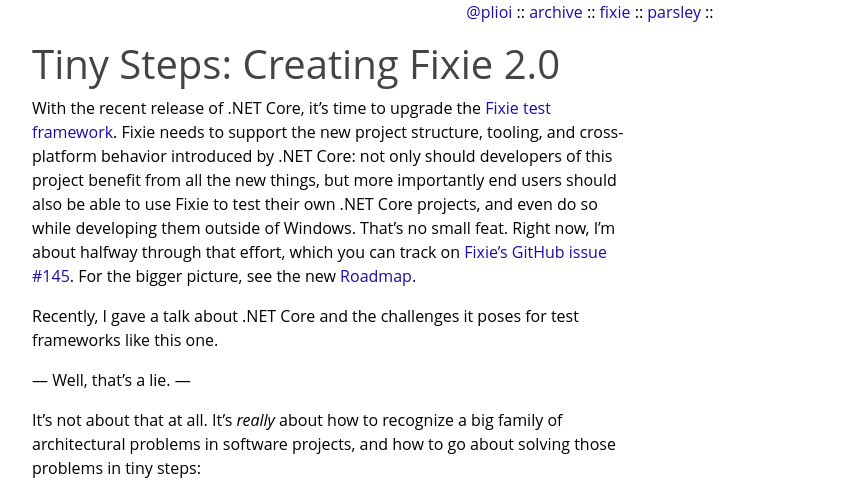
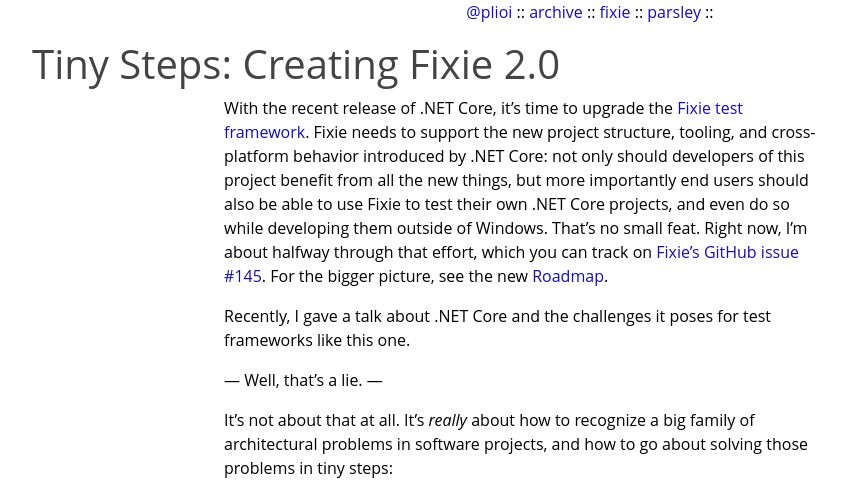
Before and after one commit to plioi/plioi.github.io, a Jekyll site: the page built from index.html, in a window 1280 px wide. Shown: the top 496 px of the page, without its empty margins (50-891 px from the left). Built offline with Jekyll 4.4.1, drawn with Linux system fonts in a browser that asks for light colours; grey boxes are pictures that could not be loaded.

Commit message:
Article width allows auto margin to take effec.t

```diff
--- a/stylesheets/styles.css
+++ b/stylesheets/styles.css
@@ -35,6 +35,7 @@
 
 article {
   margin: auto;
+  width: 80ch;
 }
 
 article p {
```
